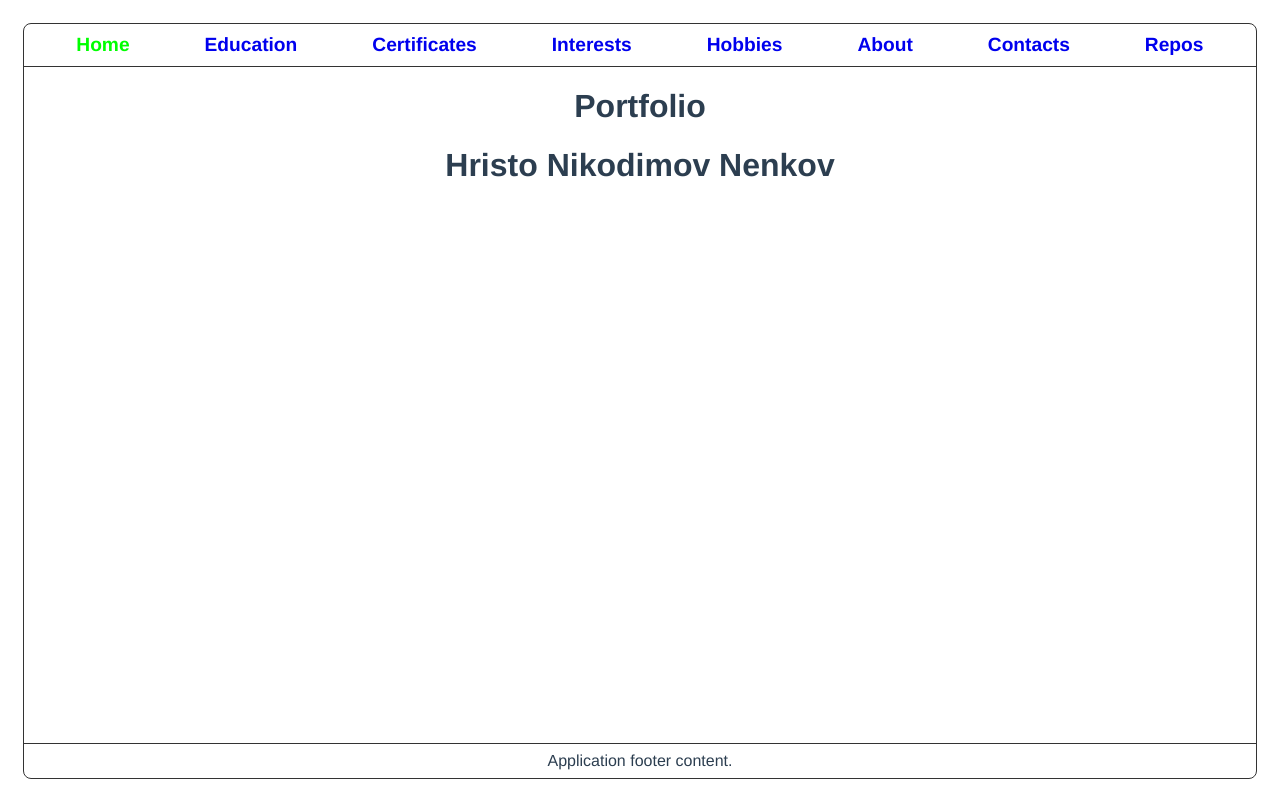
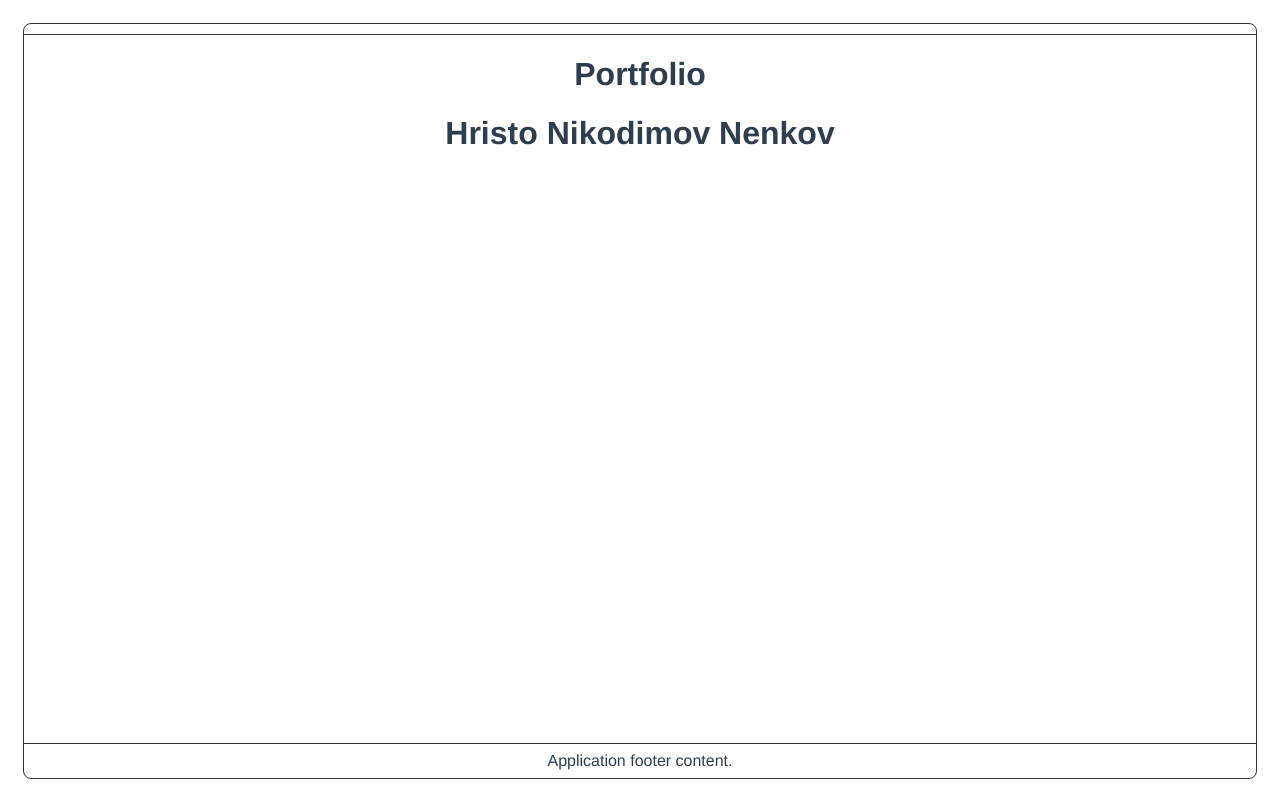
Before and after one commit to Hristo-Nikodimov-Nenkov/hristo-nikodimov-nenkov.github.io, a Vue app: page / in a window 1280 px wide. Built offline with nearby package versions, Linux system fonts and the light colour scheme.

Commit message:
- Removed hardcoded navigation.

```diff
--- a/src/components/common/NavBar.vue
+++ b/src/components/common/NavBar.vue
@@ -11,52 +11,7 @@ export default {
   name: "NavBar",
   data: function () {
     return {
-      sections: [
-        {
-          items: [
-            {
-              text: "Home",
-              url: "/"
-            }
-          ]
-        },
-        {
-          items: [
-            {
-              text: "Education",
-              url: "/education"
-            },
-            {
-              text: "Certificates",
-              url: "/certificates"
-            },
-            {
-              text: "Interests",
-              url: "/interests"
-            },
-            {
-              text: "Hobbies",
-              url: "/hobbies"
-            }
-          ]
-        },
-        {
-          items: [
-            {
-              text: "About",
-              url: "/about"
-            },
-            {
-              text: "Contacts",
-              url: "/contacts"
-            },
-            {
-              text: "Repos",
-              url: "/repos"
-            }
-          ]
-        }
-      ]
+      sections: []
     }
   },
   computed: {
```
